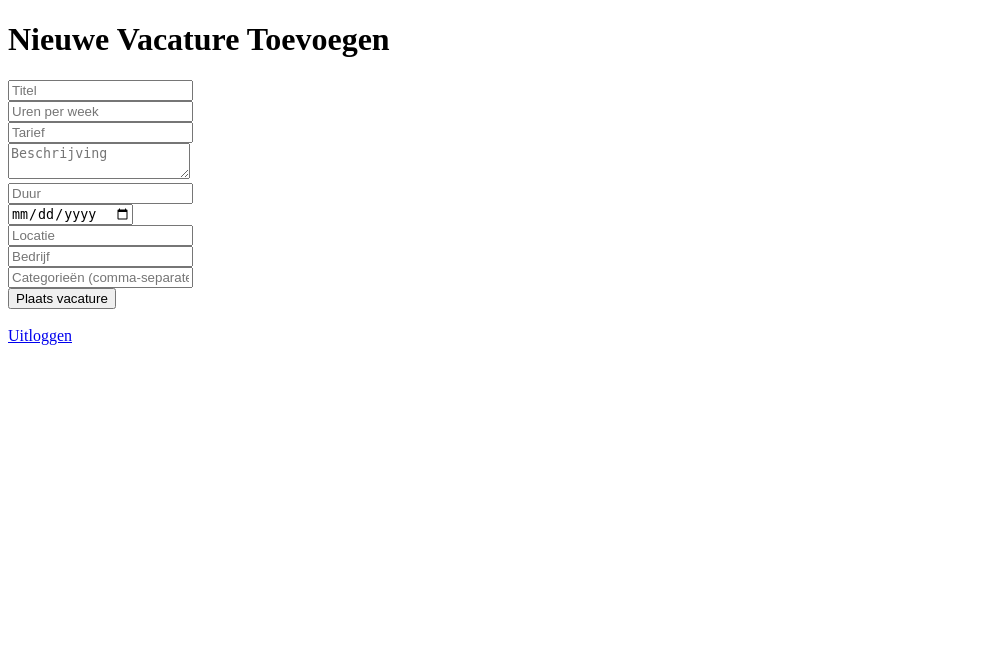
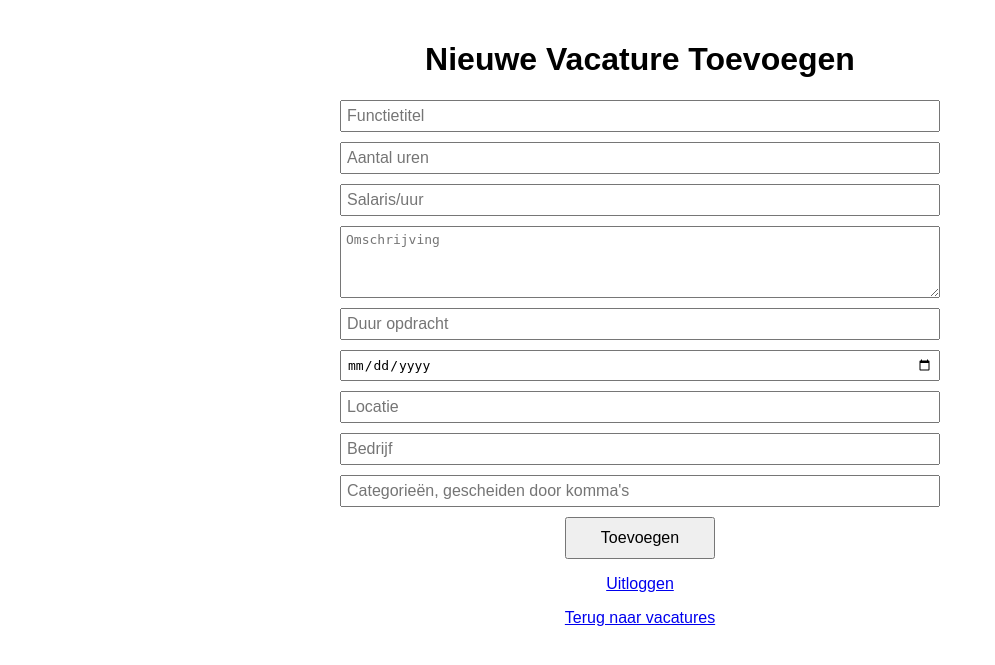
Before and after one commit to OostersBeheer/DeToezichthouders, a Flask app: page /admin in a window 1280 px wide. Shown: the top 665 px of the page, without its empty margins (0-995 px from the left). Run offline with Flask 3, Linux system fonts and the light colour scheme; the visitor is signed in with stand-in values (Sample User, id 1).

Commit message:
admin.html

```diff
--- a/templates/admin.html
+++ b/templates/admin.html
@@ -3,22 +3,29 @@
 <head>
     <meta charset="UTF-8">
     <title>Admin - Nieuwe Vacature</title>
+    <style>
+        body { font-family: sans-serif; max-width: 600px; margin: auto; padding: 20px; }
+        h1 { text-align: center; }
+        form { display: flex; flex-direction: column; gap: 10px; }
+        input, textarea, select { padding: 5px; font-size: 1em; }
+        input[type="submit"] { width: 150px; align-self: center; padding: 10px; }
+    </style>
 </head>
 <body>
     <h1>Nieuwe Vacature Toevoegen</h1>
-    <form method="post">
-        <input type="text" name="title" placeholder="Titel" required><br>
-        <input type="text" name="hours" placeholder="Uren per week"><br>
-        <input type="text" name="rate" placeholder="Tarief"><br>
-        <textarea name="description" placeholder="Beschrijving"></textarea><br>
-        <input type="text" name="duration" placeholder="Duur"><br>
-        <input type="date" name="start_date" placeholder="Startdatum"><br>
-        <input type="text" name="location" placeholder="Locatie"><br>
-        <input type="text" name="company" placeholder="Bedrijf"><br>
-        <input type="text" name="categories" placeholder="Categorieën (comma-separated)"><br>
-        <input type="submit" value="Plaats vacature">
+    <form method="post" action="{{ url_for('admin') }}">
+        <input type="text" name="title" placeholder="Functietitel" required>
+        <input type="text" name="hours" placeholder="Aantal uren">
+        <input type="text" name="rate" placeholder="Salaris/uur">
+        <textarea name="description" placeholder="Omschrijving" rows="4"></textarea>
+        <input type="text" name="duration" placeholder="Duur opdracht">
+        <input type="date" name="start_date" placeholder="Startdatum">
+        <input type="text" name="location" placeholder="Locatie">
+        <input type="text" name="company" placeholder="Bedrijf">
+        <input type="text" name="categories" placeholder="Categorieën, gescheiden door komma's">
+        <input type="submit" value="Toevoegen">
     </form>
-    <br>
-    <a href="{{ url_for('admin_logout') }}">Uitloggen</a>
+    <p style="text-align:center;"><a href="{{ url_for('logout') }}">Uitloggen</a></p>
+    <p style="text-align:center;"><a href="{{ url_for('index') }}">Terug naar vacatures</a></p>
 </body>
 </html>
```
